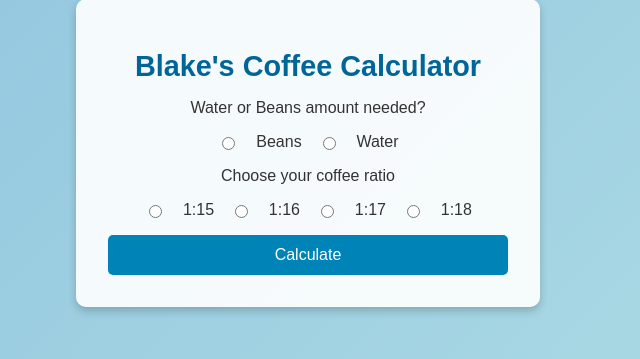
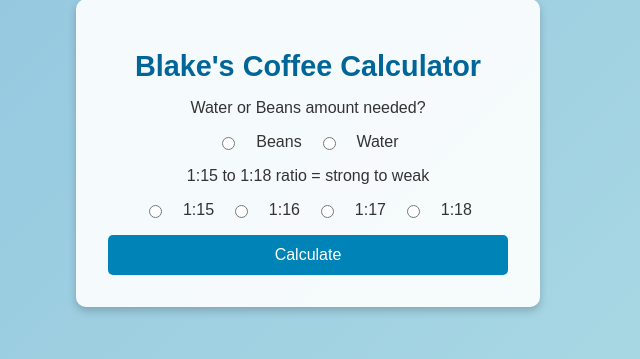
Before and after one commit to NervousBlakedown/coffee_calculator, a Flask app: page / in a window 1280 px wide. Shown: the part 247-606 px from the top of the page, without its empty margins (332-972 px from the left). Run offline with Flask 3, Linux system fonts and the light colour scheme.

Commit message:
fixed UX for ratio choice

```diff
--- a/templates/index.html
+++ b/templates/index.html
@@ -83,7 +83,7 @@
                 <label for="coffee">Water</label>
             </div>
 
-            <label>Choose your coffee ratio</label>
+            <label>1:15 to 1:18 ratio = strong to weak</label>
             <div class="ratio-group">
                 <input type="radio" name="ratio" id="ratio15" value="15" required>
                 <label for="ratio15">1:15</label>
```
